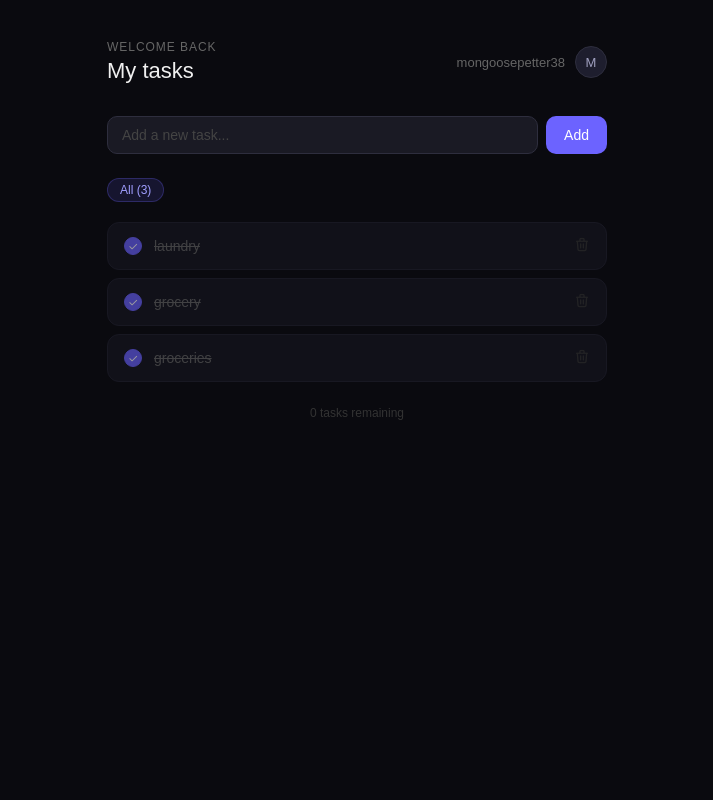
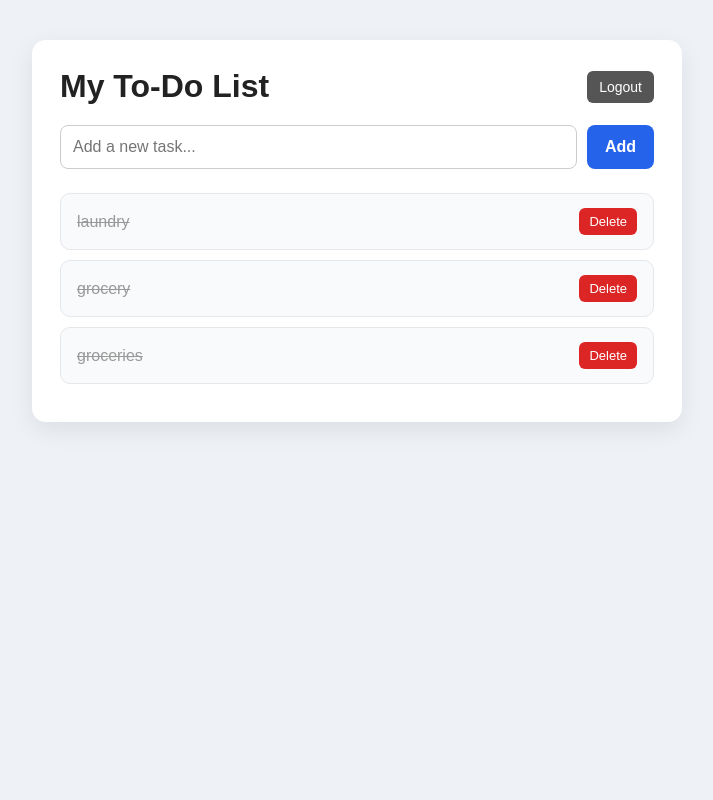
Before and after one commit to mongoosepetter38/todo-web, a Flask app: page / in a window 1280 px wide. Shown: the whole page, without its empty margins (283-996 px from the left). Run offline with Flask 3, Linux system fonts and the light colour scheme; a user stored in the database is signed in; data comes from the database, SQL or seed files in the repository.

Commit message:
Improve homepage design

```diff
--- a/templates/index.html
+++ b/templates/index.html
@@ -1,176 +1,157 @@
 <!DOCTYPE html>
 <html>
 <head>
-  <title>My Tasks</title>
-  <link rel="stylesheet" href="https://cdn.jsdelivr.net/npm/@tabler/icons-webfont@latest/tabler-icons.min.css">
+  <title>My To-Do List</title>
   <style>
-    * { margin: 0; padding: 0; box-sizing: border-box; }
     body {
-      background: #0a0a0f;
-      color: #f0f0f0;
       font-family: Arial, sans-serif;
-      min-height: 100vh;
-      padding: 40px 20px;
+      max-width: 650px;
+      margin: 40px auto;
+      padding: 0 20px;
+      background: #eef2f7;
+      color: #222;
     }
-    .container { max-width: 500px; margin: 0 auto; }
-    .topbar {
+
+    .container {
+      background: white;
+      padding: 28px;
+      border-radius: 14px;
+      box-shadow: 0 8px 25px rgba(0,0,0,0.08);
+    }
+
+    .top-bar {
       display: flex;
       justify-content: space-between;
       align-items: center;
-      margin-bottom: 32px;
+      margin-bottom: 20px;
     }
-    .topbar-left p {
-      color: #666;
-      font-size: 12px;
-      letter-spacing: 0.08em;
-      text-transform: uppercase;
-      margin-bottom: 4px;
+
+    h1 {
+      margin: 0;
+      color: #222;
     }
-    .topbar-left h1 { font-size: 22px; font-weight: 500; color: #f0f0f0; }
-    .user-badge {
+
+    .logout {
+      text-decoration: none;
+      color: white;
+      background: #555;
+      padding: 8px 12px;
+      border-radius: 6px;
+      font-size: 14px;
+    }
+
+    form {
+      display: flex;
+      gap: 10px;
+      margin-bottom: 24px;
+    }
+
+    input[type="text"] {
+      flex: 1;
+      padding: 12px;
+      border: 1px solid #ccc;
+      border-radius: 8px;
+      font-size: 16px;
+    }
+
+    button {
+      padding: 12px 18px;
+      background: #2563eb;
+      color: white;
+      border: none;
+      border-radius: 8px;
+      cursor: pointer;
+      font-size: 16px;
+      font-weight: bold;
+    }
+
+    button:hover {
+      background: #1d4ed8;
+    }
+
+    .task {
+      background: #f9fafb;
+      padding: 14px 16px;
+      margin-bottom: 10px;
+      border-radius: 10px;
       display: flex;
       align-items: center;
-      gap: 10px;
+      justify-content: space-between;
+      border: 1px solid #e5e7eb;
+    }
+
+    .done {
+      text-decoration: line-through;
+      color: #999;
+    }
+
+    .actions {
+      display: flex;
+      gap: 8px;
+    }
+
+    .actions a {
       text-decoration: none;
+      padding: 6px 10px;
+      border-radius: 6px;
+      font-size: 13px;
+      color: white;
     }
-    .user-badge span { color: #666; font-size: 13px; }
-    .avatar {
-      width: 32px;
-      height: 32px;
-      border-radius: 50%;
-      background: #1e1e2e;
-      display: flex;
-      align-items: center;
-      justify-content: center;
-      color: #a0a0c0;
-      font-size: 13px;
-      font-weight: 500;
-      border: 0.5px solid #2e2e3e;
+
+    .complete-btn {
+      background: #16a34a;
     }
-    .add-form { display: flex; gap: 8px; margin-bottom: 24px; }
-    .add-form input {
-      flex: 1;
-      background: #1a1a24;
-      border: 0.5px solid #2e2e3e;
-      border-radius: 10px;
-      padding: 10px 14px;
-      color: #f0f0f0;
-      font-size: 14px;
-      outline: none;
+
+    .delete-btn {
+      background: #dc2626;
     }
-    .add-form input:focus { border-color: #6c63ff; }
-    .add-form input::placeholder { color: #444; }
-    .add-form button {
-      background: #6c63ff;
-      border: none;
-      border-radius: 10px;
-      padding: 10px 18px;
-      color: #fff;
-      font-size: 14px;
-      font-weight: 500;
-      cursor: pointer;
+
+    .empty {
+      color: #888;
+      text-align: center;
+      padding: 20px;
     }
-    .add-form button:hover { background: #5a52e0; }
-    .filters { display: flex; gap: 8px; margin-bottom: 20px; }
-    .filter {
-      font-size: 12px;
-      padding: 4px 12px;
-      border-radius: 20px;
-      border: 0.5px solid #2e2e3e;
-      color: #666;
-      text-decoration: none;
+
+    @media (max-width: 600px) {
+      form {
+        flex-direction: column;
+      }
+
+      .task {
+        flex-direction: column;
+        align-items: flex-start;
+        gap: 10px;
+      }
     }
-    .filter.active {
-      background: #6c63ff22;
-      color: #a09eff;
-      border-color: #6c63ff44;
-    }
-    .tasks { display: flex; flex-direction: column; gap: 8px; }
-    .task {
-      background: #1a1a24;
-      border: 0.5px solid #2e2e3e;
-      border-radius: 12px;
-      padding: 14px 16px;
-      display: flex;
-      align-items: center;
-      gap: 12px;
-    }
-    .task.done { background: #161620; border-color: #222230; opacity: 0.6; }
-    .task-circle {
-      width: 18px;
-      height: 18px;
-      border-radius: 50%;
-      border: 1.5px solid #6c63ff;
-      flex-shrink: 0;
-      text-decoration: none;
-      display: flex;
-      align-items: center;
-      justify-content: center;
-    }
-    .task-circle.checked { background: #6c63ff; border-color: #6c63ff; }
-    .task-circle.checked i { color: #fff; font-size: 11px; }
-    .task-text { flex: 1; font-size: 14px; color: #f0f0f0; }
-    .task.done .task-text { text-decoration: line-through; color: #666; }
-    .task-delete {
-      color: #333;
-      font-size: 16px;
-      text-decoration: none;
-      transition: color 0.2s;
-    }
-    .task-delete:hover { color: #e24b4a; }
-    .empty { color: #444; font-size: 14px; text-align: center; padding: 40px 0; }
-    .footer { color: #333; font-size: 12px; text-align: center; margin-top: 24px; }
-    .flash { color: #e24b4a; font-size: 13px; margin-bottom: 16px; }
   </style>
 </head>
 <body>
   <div class="container">
-    <div class="topbar">
-      <div class="topbar-left">
-        <p>Welcome back</p>
-        <h1>My tasks</h1>
-      </div>
-      <a href="/logout" class="user-badge">
-        <span>{{ current_user.username }}</span>
-        <div class="avatar">{{ current_user.username[0].upper() }}</div>
-      </a>
+    <div class="top-bar">
+      <h1>My To-Do List</h1>
+      <a href="/logout" class="logout">Logout</a>
     </div>
 
-    {% with messages = get_flashed_messages() %}
-      {% if messages %}
-        {% for message in messages %}
-          <p class="flash">{{ message }}</p>
-        {% endfor %}
-      {% endif %}
-    {% endwith %}
-
-    <form action="/add" method="POST" class="add-form">
+    <form action="/add" method="POST">
       <input type="text" name="task" placeholder="Add a new task..." required>
       <button type="submit">Add</button>
     </form>
 
-    <div class="filters">
-      <span class="filter active">All ({{ tasks|length }})</span>
-    </div>
-
-    <div class="tasks">
-      {% if tasks %}
-        {% for task in tasks %}
-          <div class="task {{ 'done' if task.done else '' }}">
-            <a href="{{ '/complete/' + task.id|string if not task.done else '#' }}" class="task-circle {{ 'checked' if task.done else '' }}">
-              {% if task.done %}<i class="ti ti-check"></i>{% endif %}
-            </a>
-            <span class="task-text">{{ task.task }}</span>
-            <a href="/delete/{{ task.id }}" class="task-delete"><i class="ti ti-trash"></i></a>
+    {% if tasks %}
+      {% for task in tasks %}
+        <div class="task">
+          <span class="{{ 'done' if task.done else '' }}">{{ task.task }}</span>
+          <div class="actions">
+            {% if not task.done %}
+              <a href="/complete/{{ task.id }}" class="complete-btn">Done</a>
+            {% endif %}
+            <a href="/delete/{{ task.id }}" class="delete-btn">Delete</a>
           </div>
-        {% endfor %}
-      {% else %}
-        <p class="empty">No tasks yet — add one above!</p>
-      {% endif %}
-    </div>
-
-    {% set remaining = tasks|selectattr('done', 'equalto', false)|list|length %}
-    <p class="footer">{{ remaining }} task{{ 's' if remaining != 1 else '' }} remaining</p>
+        </div>
+      {% endfor %}
+    {% else %}
+      <p class="empty">No tasks yet — add one above!</p>
+    {% endif %}
   </div>
 </body>
 </html>
```
